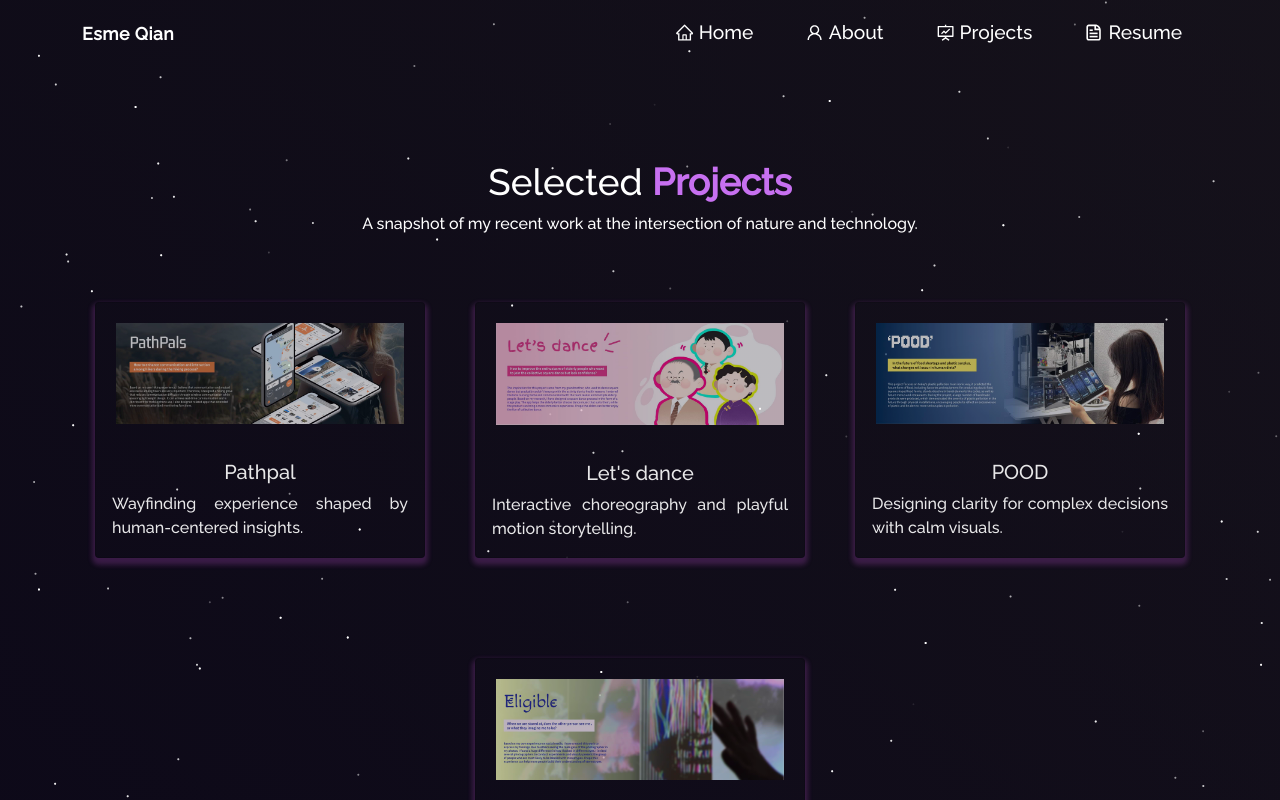
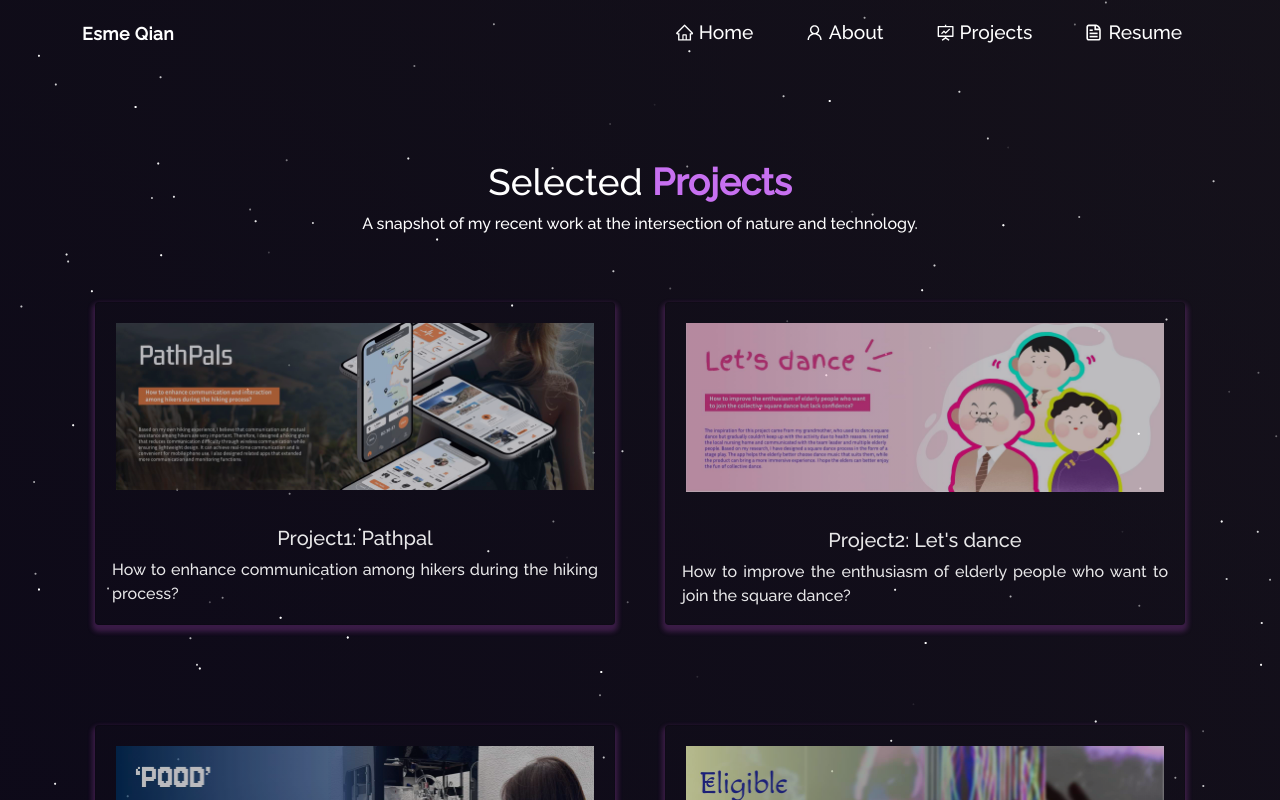
Before and after one commit to Esme1777/esmeqian-portfolio, a React (Create React App) app: page /project in a window 1280 px wide. Shown: the top 800 px of the page. Built offline with nearby package versions, Linux system fonts and the light colour scheme.

Commit message:
feat: projects 2x2 layout + copy tweaks + resume viewer

```diff
--- a/src/components/Projects/Projects.js
+++ b/src/components/Projects/Projects.js
@@ -22,45 +22,45 @@ function Projects() {
 
         <Row style={{ justifyContent: "center", paddingBottom: "10px" }}>
           {/* Project 1 */}
-          <Col md={4} className="project-card">
+          <Col xs={12} md={6} className="project-card">
             <ProjectCard
               imgPath={p1cover}
               isBlog={false}
-              title="Pathpal"
-              description="Wayfinding experience shaped by human-centered insights."
+              title="Project1: Pathpal"
+              description="How to enhance communication among hikers during the hiking process?"
               demoLink="/viewer?p=/work/p1-long.jpg&title=Pathpal"
             />
           </Col>
 
           {/* Project 2 */}
-          <Col md={4} className="project-card">
+          <Col xs={12} md={6} className="project-card">
             <ProjectCard
               imgPath={p2cover}
               isBlog={false}
-              title="Let's dance"
-              description="Interactive choreography and playful motion storytelling."
+              title="Project2: Let's dance"
+              description="How to improve the enthusiasm of elderly people who want to join the square dance?"
               demoLink="/viewer?p=/work/p2-long.jpg&title=Let%27s%20dance"
             />
           </Col>
 
           {/* Project 3 */}
-          <Col md={4} className="project-card">
+          <Col xs={12} md={6} className="project-card">
             <ProjectCard
               imgPath={p3cover}
               isBlog={false}
-              title="POOD"
-              description="Designing clarity for complex decisions with calm visuals."
+              title="Project3: POOD"
+              description="In the future of food shortage and plastic surplus, what changes will occur in diets?"
               demoLink="/viewer?p=/work/p3-long.jpg&title=POOD"
             />
           </Col>
 
           {/* Project 4 */}
-          <Col md={4} className="project-card">
+          <Col xs={12} md={6} className="project-card">
             <ProjectCard
               imgPath={p4cover}
               isBlog={false}
-              title="Eligible"
-              description="From research to flows—making eligibility intuitive."
+              title="other work: Eligible"
+              description="When we are stared at, does the other person see me, or what they imagine me to be?"
               demoLink="/viewer?p=/work/p4-long.jpg&title=Eligible"
             />
           </Col>
```
